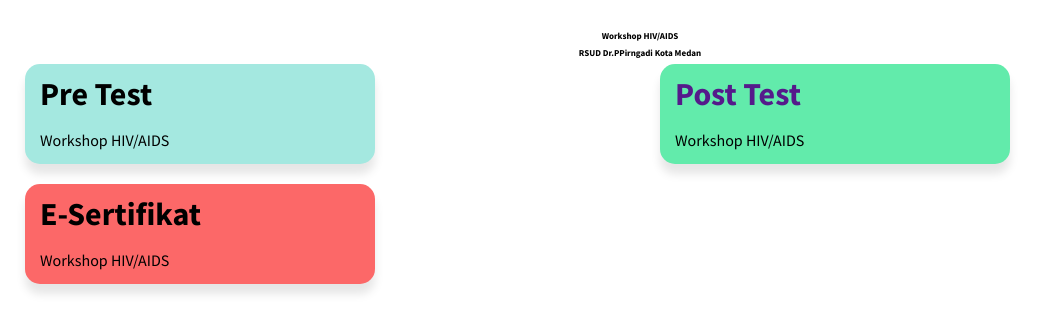
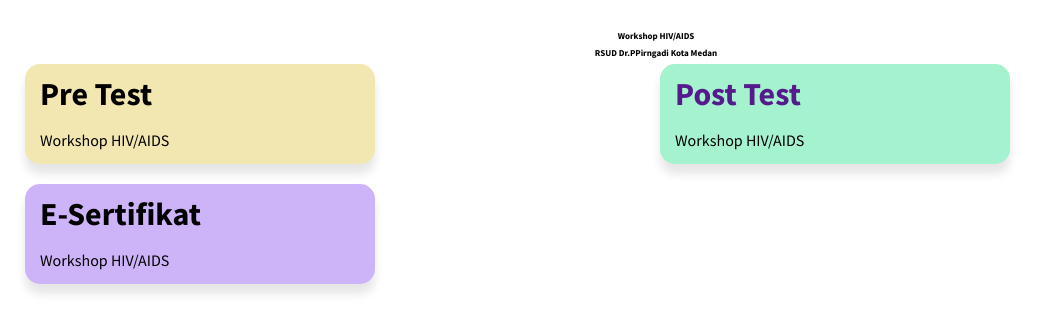
Before and after one commit to Ikhsan-Azri/PrePost-test, a plain HTML site: page index.html in a window 1280 px wide. Shown: the whole page, without its empty margins (0-1048 px from the left). Drawn offline with Linux system fonts and the light colour scheme.

Commit message:
feat:mengubah warna pada card

```diff
--- a/style.css
+++ b/style.css
@@ -35,22 +35,22 @@ a:active {
 }
 
 .pertama {
-  background-color: #a4e8e0;
+  background-color: #f3e7b1;
 }
 .pertama:hover {
-  background-color: #16f1d8;
+  background-color: #f5cd1b;
 }
 .kedua {
-  background-color: #62ebab;
+  background-color: #a4f3ce;
 }
 .kedua:hover {
-  background-color: #1cf18e;
+  background-color: #07bd68;
 }
 .Ketiga {
-  background-color: #fc6868;
+  background-color: #cdb3f8;
 }
 .Ketiga:hover {
-  background-color: #fa1313;
+  background-color: #7f31fd;
 }
 
 .head-card img {
@@ -76,7 +76,6 @@ a:active {
 
 @media screen and (min-width: 550px) {
   .relative {
-    align: center;
     text-align: center;
     align-items: center;
   }
@@ -94,6 +93,11 @@ a:active {
     width: 350px;
     margin: 0 10px;
   }
+  .relative {
+    margin-left: 2em;
+    text-align: center;
+    align-items: center;
+  }
 }
 
 @media screen and (min-width: 960px) {
```
